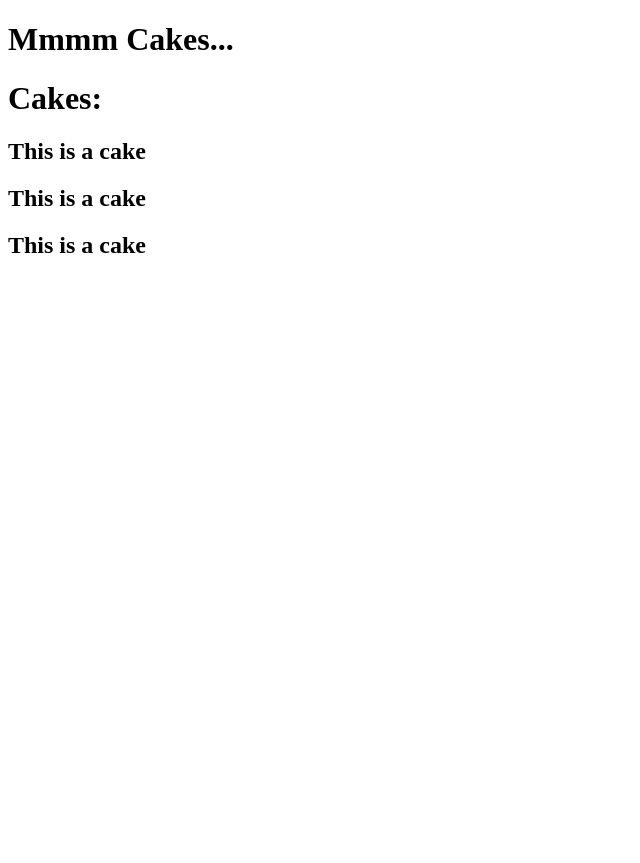
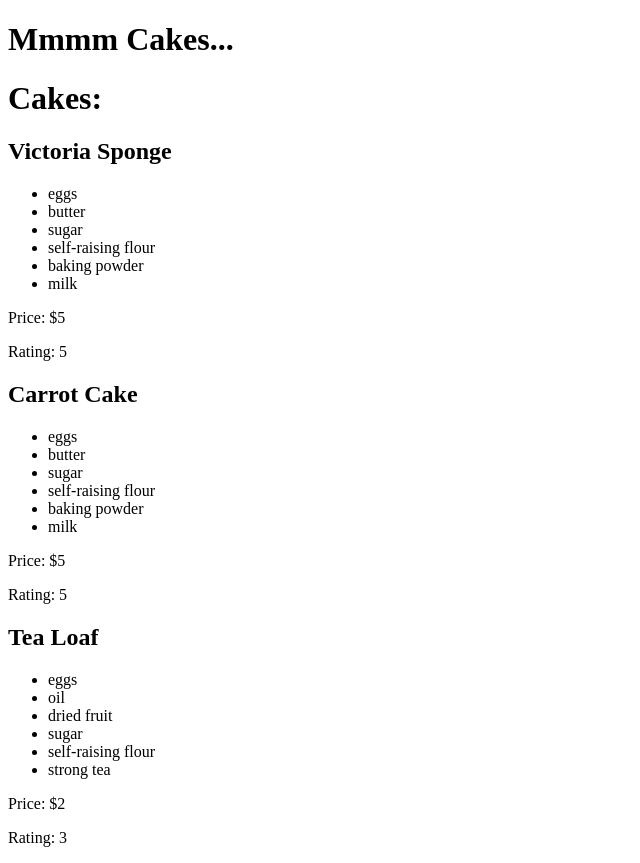
Before and after one commit to remily23/js_react_forms_lab, a React (Create React App) app: page / in a window 1280 px wide. Shown: the whole page, without its empty margins (0-640 px from the left). Before the commit the page ends 800 px from the top, so only its background shows below. Built offline with nearby package versions, Linux system fonts and the light colour scheme.

Commit message:
- Refactored Cake.js to dynamically render the properties of each cake object - Rendured each ingredient from the ingredients Array using the key property

```diff
--- a/src/components/Cake.js
+++ b/src/components/Cake.js
@@ -1,9 +1,28 @@
-const Cake = () => {
+// Deconstructed cake Object in cakes Array
+const Cake = ({ cake }) => {
 
   return (
-    <>
-        <h2>This is a cake</h2>
-    </>
+    <div className="cake-container">
+
+      {/* inserts the cakeName for each cake Object */}
+      <h2>{cake.cakeName}</h2>
+
+      <ul>
+        {/* - Map through the ingredients Array
+            - Display every ingredient Object as an <li>
+              using the key property as a unique ID
+            */}
+        {cake.ingredients.map((ingredient) => (
+          <li key={ingredient}>
+            {ingredient}
+          </li>
+        ))}
+      </ul>
+
+      <p>Price: ${cake.price}</p>
+
+      <p>Rating: {cake.rating}</p>
+    </div>
   )
 }
 
```
